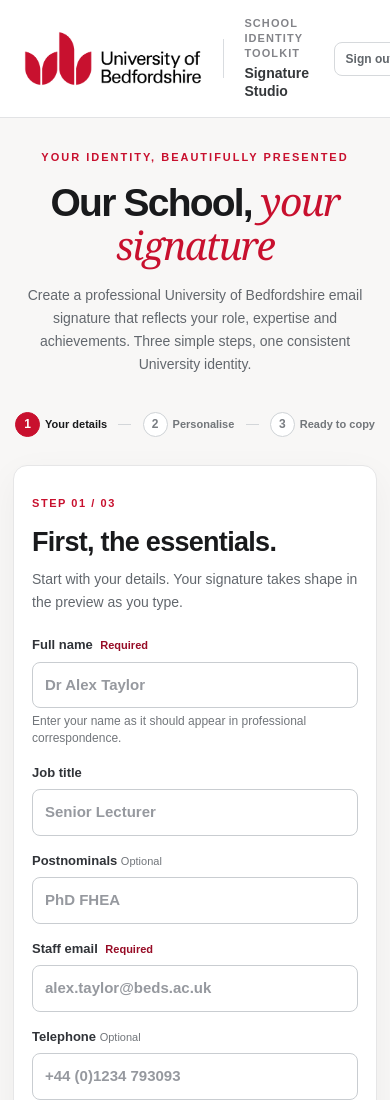
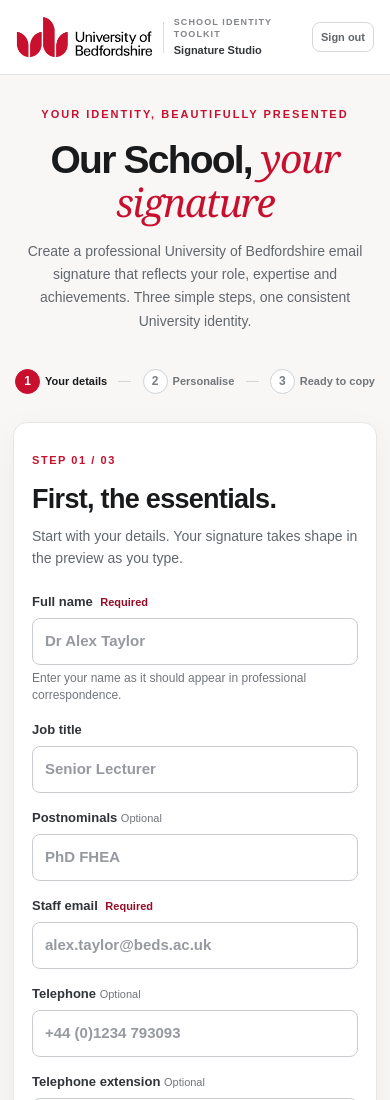
Before and after one commit to Dr-Mike-Newell/SPSS-Signature-Builder-, a plain HTML site: page index.html in a window 390 px wide. Shown: the top 1100 px of the page. Drawn offline with Linux system fonts and the light colour scheme.

```diff
--- a/studio.css
+++ b/studio.css
@@ -24,6 +24,7 @@ a{color:var(--brand-dark)}
 .header-divider{height:39px;width:1px;background:#d9dce0}
 .header-title{font-weight:700;font-size:14px;line-height:1.35;color:#34373a}
 .header-title span{display:block;color:#838489;font-size:11px;letter-spacing:1.1px;font-weight:700;text-transform:uppercase;margin-bottom:3px}
+
 .header-actions{display:flex;align-items:center;gap:10px;flex-shrink:0}
 .sign-out-btn{background:transparent;color:#61666b;border:1px solid #d6d9dc;border-radius:8px;padding:7px 11px;font-size:12px;font-weight:700;white-space:nowrap}
 .sign-out-btn:hover{border-color:#c8102e;color:#c8102e}
@@ -137,6 +138,7 @@ a{color:var(--brand-dark)}
 .install-help li{margin:8px 0}
 .completion-badge{width:52px;height:52px;background:#eaf5ec;border-radius:50%;display:grid;place-items:center;color:var(--success);font-weight:700;font-size:26px;margin:15px 0 19px}
 .finish-note{font-size:12px;color:#696f74;line-height:1.5;margin-top:13px}
+
 .site-footer{max-width:1320px;padding:0 24px 32px;margin:auto;color:#7d8186;font-size:11px;line-height:1.65}
 .preview-jump{display:none;border:0;background:transparent;text-decoration:underline;color:var(--brand-dark);font-size:12px}
 @media(max-width:1080px){
@@ -144,7 +146,9 @@ a{color:var(--brand-dark)}
  .builder-card{max-width:720px;margin:auto;width:100%;order:1}.main-wrap{max-width:800px}.preview-jump{display:inline-flex}
 }
 @media(max-width:600px){
+ .header-brand img{width:119px}.header-brand{gap:8px}.sign-out-btn{padding:6px 8px;font-size:11px}
 
+ .header-inner{padding:13px 16px;min-height:74px}.header-brand{gap:10px}.header-brand img{width:137px}.header-divider{height:31px}.header-title{font-size:11px}.header-title span{font-size:9px}
  .main-wrap{padding:26px 13px 53px}.intro h1{font-size:39px;letter-spacing:-1.8px}.intro h1 em{letter-spacing:-1.5px}.intro p{font-size:14px}
  .progress-nav{gap:2px;margin-bottom:23px;justify-content:space-between}.progress-step{font-size:11px;gap:5px;padding:5px 2px}.progress-step .number{width:25px;height:25px}.progress-line{width:13px}
  .workspace{gap:16px}.builder-card{padding:24px 18px;border-radius:14px}.step-panel h2{font-size:27px;letter-spacing:-.7px}
```
